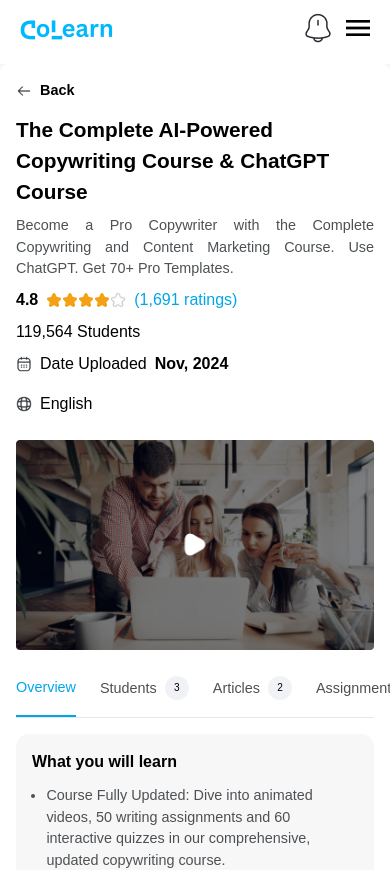
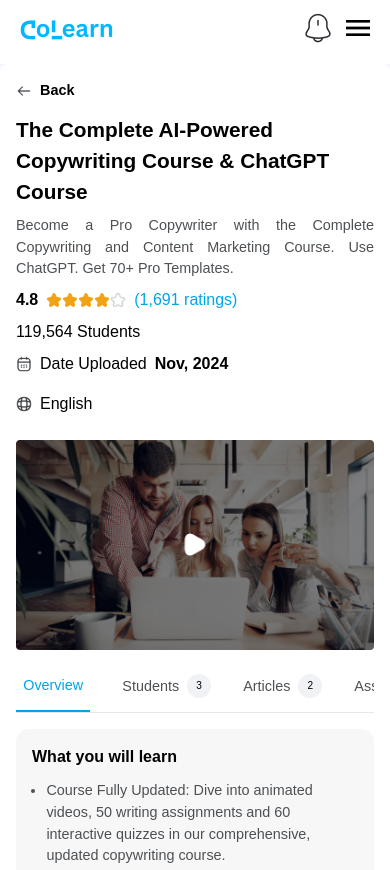
Before and after one commit to TemidayoVictor/colearn, a Next.js app: page /instructors/course-page in a window 390 px wide. Shown: the top 870 px of the page. Built offline with nearby package versions, Linux system fonts and the light colour scheme.

Commit message:
course page

```diff
--- a/app/components/Instructors/CourseContentBody.tsx
+++ b/app/components/Instructors/CourseContentBody.tsx
@@ -15,7 +15,7 @@
                     <span className={`in-nav-link three flex gap-2 items-center two color-grey-text ${selectedTab == 'students' ? 'active' : ''}`} onClick={() => setSelectedTab('students')}> <span>Students</span> <span className="number">3</span></span>
                     <span className={`in-nav-link three flex gap-2 items-center two color-grey-text ${selectedTab == 'articles' ? 'active' : ''}`} onClick={() => setSelectedTab('articles')}> <span>Articles</span> <span className="number">2</span></span>
                     <span className={`in-nav-link three flex gap-2 items-center two color-grey-text ${selectedTab == 'assignments' ? 'active' : ''}`} onClick={() => setSelectedTab('assignments')}> <span>Assignments</span> <span className="number">2</span></span>
-                    <span className={`in-nav-link three flex gap-2 items-center two color-grey-text ${selectedTab == 'tests' ? 'active' : ''}`} onClick={() => setSelectedTab('tests')}> <span>Practical Tests</span> <span className="number">2</span></span>
+                    <span className={`in-nav-link three long flex gap-2 items-center two color-grey-text ${selectedTab == 'tests' ? 'active' : ''}`} onClick={() => setSelectedTab('tests')}> <span>Practical Tests</span> <span className="number">2</span></span>
                 </div>
             </div>
 
--- a/app/globals.css
+++ b/app/globals.css
@@ -340,6 +340,7 @@
   color: var(--color-primary-normal);
   font-weight: 700;
   border-bottom: 2px solid var(--color-primary-normal);
+  padding-inline: .5em;
 }
 
 .in-nav-link.two.active {
@@ -2680,7 +2681,7 @@
     background-color: var(--white);
   }
 
-  .course-content-reviews .testimonials-container {
+  .course-content-reviews .testimonials-container, .in-nav.scrollable {
     display: flex;
     overflow-x: auto;
     gap: 2em;
@@ -2695,6 +2696,10 @@
     scroll-snap-align: start;
   }
 
+  .in-nav-link.long {
+    min-width: 10rem;
+  }
+
   .footer-2, .footer-right {
     flex-direction: column;
     gap: 1em;
```
